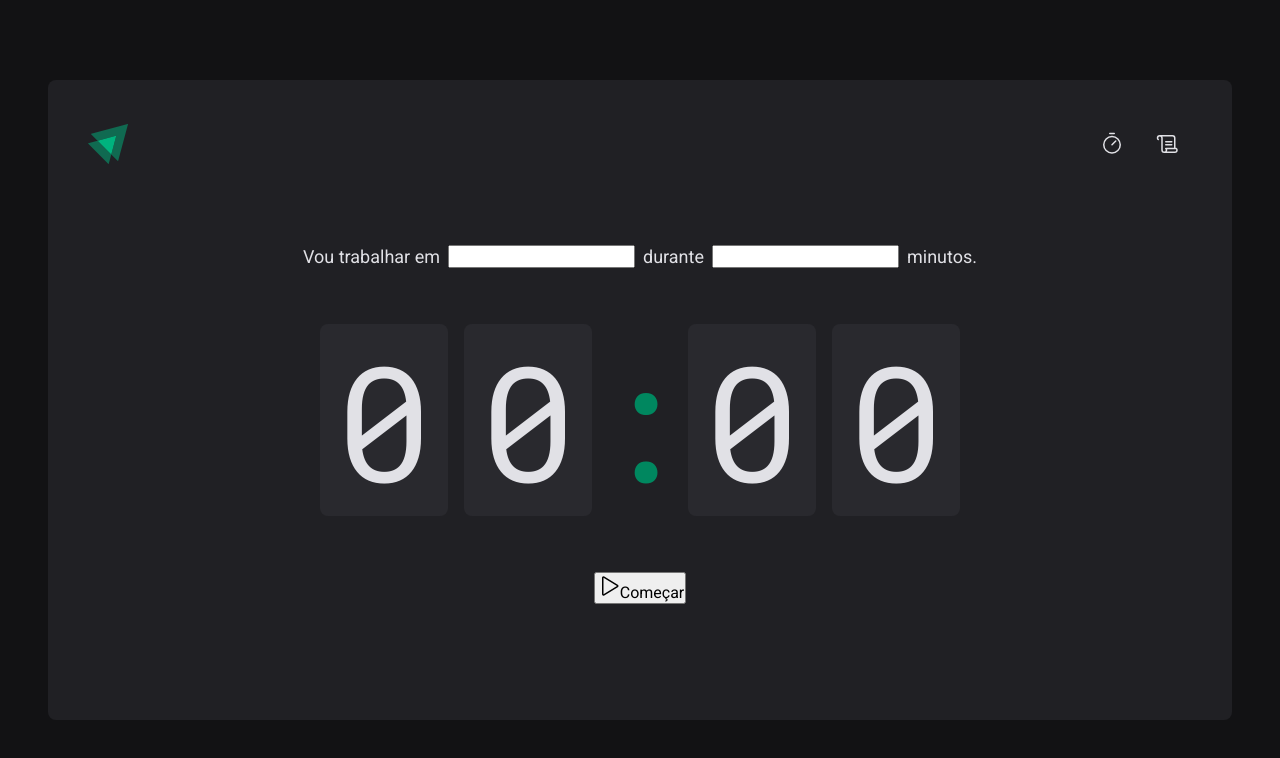
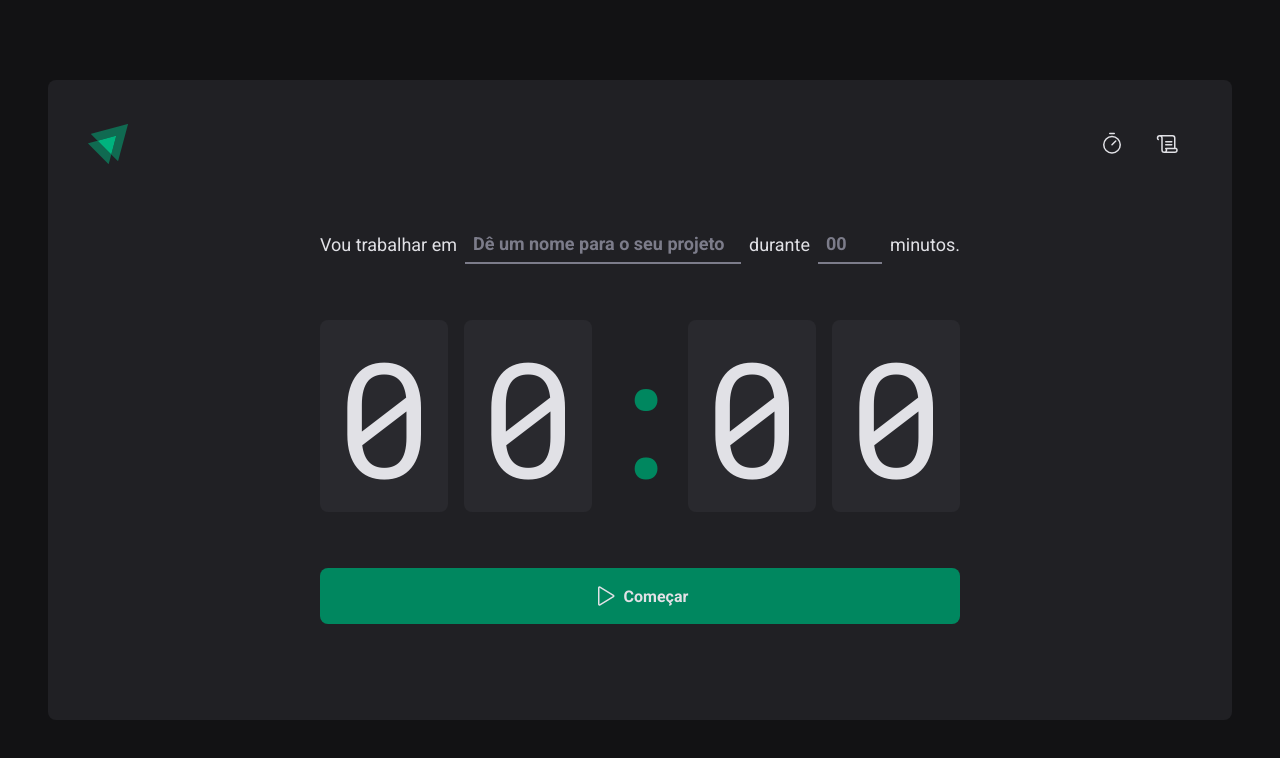
Before and after one commit to juninho-Oliveira/Criando-SPAs-com-ReactJS, a React (Vite) app in the folder 02-ignite-timer/: page / in a window 1280 px wide. Shown: the top 758 px of the page. Built offline with nearby package versions, Linux system fonts and the light colour scheme.

Commit message:
Páginas e rotas - Finalização da Home

```diff
--- a/02-ignite-timer/src/pages/Home/index.tsx
+++ b/02-ignite-timer/src/pages/Home/index.tsx
@@ -1,5 +1,13 @@
 import { Play } from "phosphor-react";
-import { CountdownContainer, FormConatiner, HomeContainer, Separator } from "./styles";
+import {
+    CountdownContainer,
+    FormConatiner,
+    HomeContainer,
+    MinutesAmountInput,
+    Separator,
+    StartCountdowButton,
+    TaskInput
+} from "./styles";
 
 
 
@@ -9,10 +17,15 @@ export function Home() {
             <form action="">
                 <FormConatiner>
                     <label htmlFor="task">Vou trabalhar em</label>
-                    <input id="task" />
+                    <TaskInput
+                        id="task"
+                        placeholder="Dê um nome para o seu projeto" />
 
                     <label htmlFor="minutesAmount">durante</label>
-                    <input type="number" id="minutesAmount" />
+                    <MinutesAmountInput
+                        type="number"
+                        id="minutesAmount"
+                        placeholder="00" />
 
                     <span>minutos.</span>
                 </FormConatiner>
@@ -25,10 +38,10 @@ export function Home() {
                     <span>0</span>
                 </CountdownContainer>
 
-                <button type="submit">
-                    <Play size={24}/>
+                <StartCountdowButton type="submit">
+                    <Play size={24} />
                     Começar
-                </button>
+                </StartCountdowButton>
             </form>
         </HomeContainer>
     )
--- a/02-ignite-timer/src/pages/Home/styles.ts
+++ b/02-ignite-timer/src/pages/Home/styles.ts
@@ -26,9 +26,35 @@ export const FormConatiner = styled.div `
     color: ${(props)=> props.theme['gray-100']};
     font-size: 1.125rem;
     flex-wrap: wrap;
+`
 
+const BaseInput = styled.input `
+    background: transparent;
+    height: 2.5rem;
+    border: 0;
+    border-bottom: 2px solid ${(props)=> props.theme['gray-500']};
+    font-weight: bold;
+    font-size: 1.125rem;
+    padding: 0 0.5rem;
+    color: ${(props)=> props.theme['gray-100']};
 
+    &:focus {
+        box-shadow: none;
+        border-color: ${(props)=> props.theme['green-500']};
+    }
+
+    &::placeholder {
+        color: ${(props)=> props.theme['gray-500']};
+    }
 `
+
+export const TaskInput = styled(BaseInput) `
+    flex: 1;
+`;
+
+export const MinutesAmountInput = styled(BaseInput) `
+    width: 4rem;
+`;
 
 export const CountdownContainer = styled.div `
     font-family: 'Roboto Mono', monospace;
@@ -56,3 +82,32 @@ export const Separator = styled.div `
     justify-content: center;
 
 `
+
+export const StartCountdowButton = styled.button `
+    width: 100%;
+    border: 0;
+    padding: 1rem;
+    border-radius: 8px;
+
+    display: flex;
+    align-items: center;
+    justify-content: center;
+
+    gap: 0.5rem;
+    font-weight: bold;
+
+    cursor: pointer;
+
+    background: ${(props) => props.theme['green-500']} ;
+    color: ${(props) => props.theme['gray-100']};
+
+    &:disabled {
+        opacity: 0.7;
+        cursor: not-allowed;
+    }
+
+    &:not(:disabled):hover {
+        background: ${(props) => props.theme['green-700']};
+    }
+
+`
```
